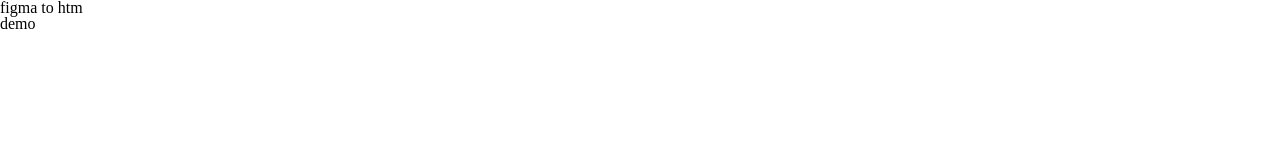
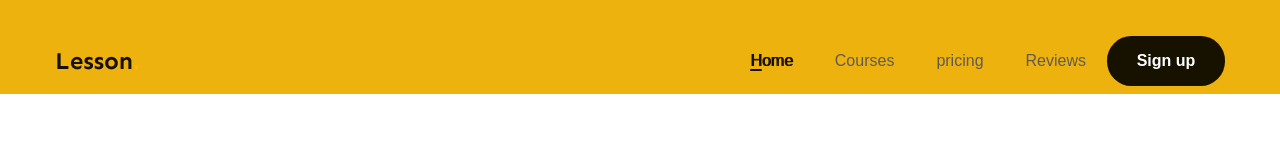
Before and after one commit to Alex-khang/Figma, a plain HTML site: page index.html in a window 1280 px wide. Shown: the top 160 px of the page. Drawn offline with Linux system fonts and the light colour scheme.

Commit message:
xog phan nav

```diff
--- a/index.html
+++ b/index.html
@@ -5,11 +5,31 @@
     <meta http-equiv="X-UA-Compatible" content="IE=edge" />
     <meta name="viewport" content="width=device-width, initial-scale=1.0" />
     <link rel="stylesheet" href="luutru/css/reset.css" />
-    <link rel="stylesheet" href="luutru/css/style.css">
+    <link rel="stylesheet" href="luutru/css/style.css" />
     <title>web figma</title>
   </head>
-  <body>
-    <h1>figma to htm</h1>
-    <h2>demo</h2>
+  <body style="height: 10000px">
+    <!-- header -->
+    <header class="header fixed">
+      <div class="main-content">
+        <div class="body">
+          <!-- logo -->
+          <img src="luutru/img/Logo.png" alt="logo" class="logo" />
+          <!-- nav -->
+          <nav class="nav">
+            <ul>
+              <li class="active"><a href="#!">Home</a></li>
+              <li><a href="#!">Courses</a></li>
+              <li><a href="#!">pricing</a></li>
+              <li><a href="#!">Reviews</a></li>
+            </ul>
+          </nav>
+          <!-- btn action -->
+          <div class="action">
+            <a href="#!" class="btn btn-sign-up">Sign up</a>
+          </div>
+        </div>
+      </div>
+    </header>
   </body>
 </html>
--- a/luutru/css/style.css
+++ b/luutru/css/style.css
@@ -7,4 +7,72 @@ html {
 /* khôi phục lại cỡ chữ mặc định theo rem */
 body {
   font-size: 1.6rem;
+  font-family: "Poppins", sans-serif;
 }
+/* bỏ gạch chân  */
+a {
+  text-decoration: none; /* bỏ gạch chân */
+}
+.btn {
+  color: #fff;
+  text-align: center;
+  font-size: 1.6rem;
+  font-weight: 600;
+  border-radius: 24.5px;
+  display: inline-block;
+  background-color: #171100;
+  padding: 0 16px;
+  line-height: 50px;
+  min-width: 118px;
+}
+.main-content {
+  width: 1170px;
+  margin-right: auto;
+  margin-left: auto;
+  max-width: calc(100% - 48px);
+}
+/* header */
+.header.fixed {
+  position: sticky;
+  top: -28px;
+}
+.header {
+  background: #eeb20f;
+}
+.header .body {
+  display: flex;
+  align-items: center;
+  padding: 36px 0 8px;
+}
+.nav {
+  margin-left: auto;
+}
+.nav ul {
+  display: flex;
+}
+.nav a {
+  color: #5f5b53;
+  font-size: 1.6rem;
+  padding: 8px 21px;
+  position: relative;
+}
+.nav li.active a,
+.nav a:hover {
+  color: #171100;
+  /* font-weight: 600; */
+  text-shadow: 1px 0 0 currentColor;
+}
+.nav li.active a::after {
+  display: block;
+  content: "";
+  width: 12px;
+  height: 2px;
+  border-radius: 1px;
+  background-color: #171100;
+  position: absolute;
+  left: 21px;
+  bottom: 6px;
+}
+.header btn-sign-up {
+  min-width: 144px;
+}
```
Also changed, not shown: luutru/img/Logo.png (added).
